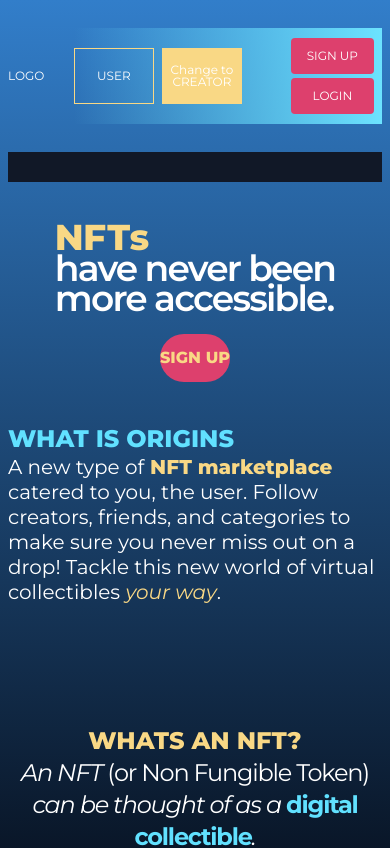
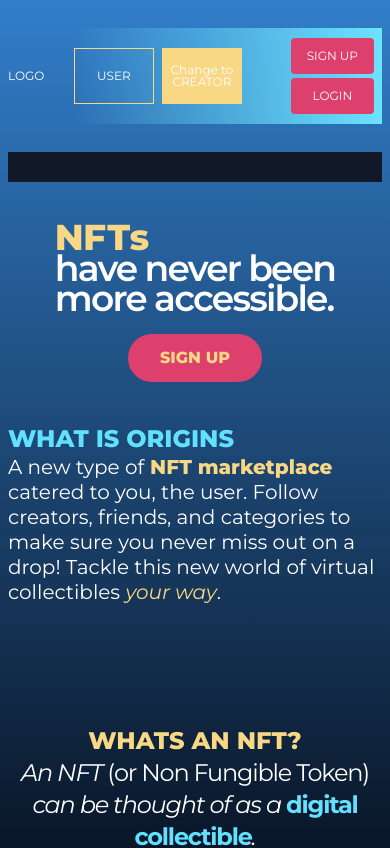
Before and after one commit to oboitsun/nft_v.0, a React (Create React App) app: page / in a window 390 px wide. Shown: the top 848 px of the page. Built offline with nearby package versions, Linux system fonts and the light colour scheme.

Commit message:
final fixes

```diff
--- a/src/Components/SignUp.js
+++ b/src/Components/SignUp.js
@@ -3,7 +3,7 @@ import React, { Component } from 'react'
 export default class SignUp extends Component {
   render() {
     return (
-      <button className='w-full flex justify-center font-mont text-gold font-extrabold  py-4 lg:py-6 lg:px-16 2xl:px-16 bg-btnred rounded-full  sm:text-sm md:text-sm lg:text-xl 2xl:text-4xl leading-none uppercase'>
+      <button className='w-full flex justify-center font-mont text-gold font-extrabold  py-4 px-8 lg:py-6 lg:px-16 2xl:px-16 bg-btnred rounded-full  sm:text-sm md:text-sm lg:text-xl 2xl:text-4xl leading-none uppercase'>
         sign up
       </button>
     )
```
